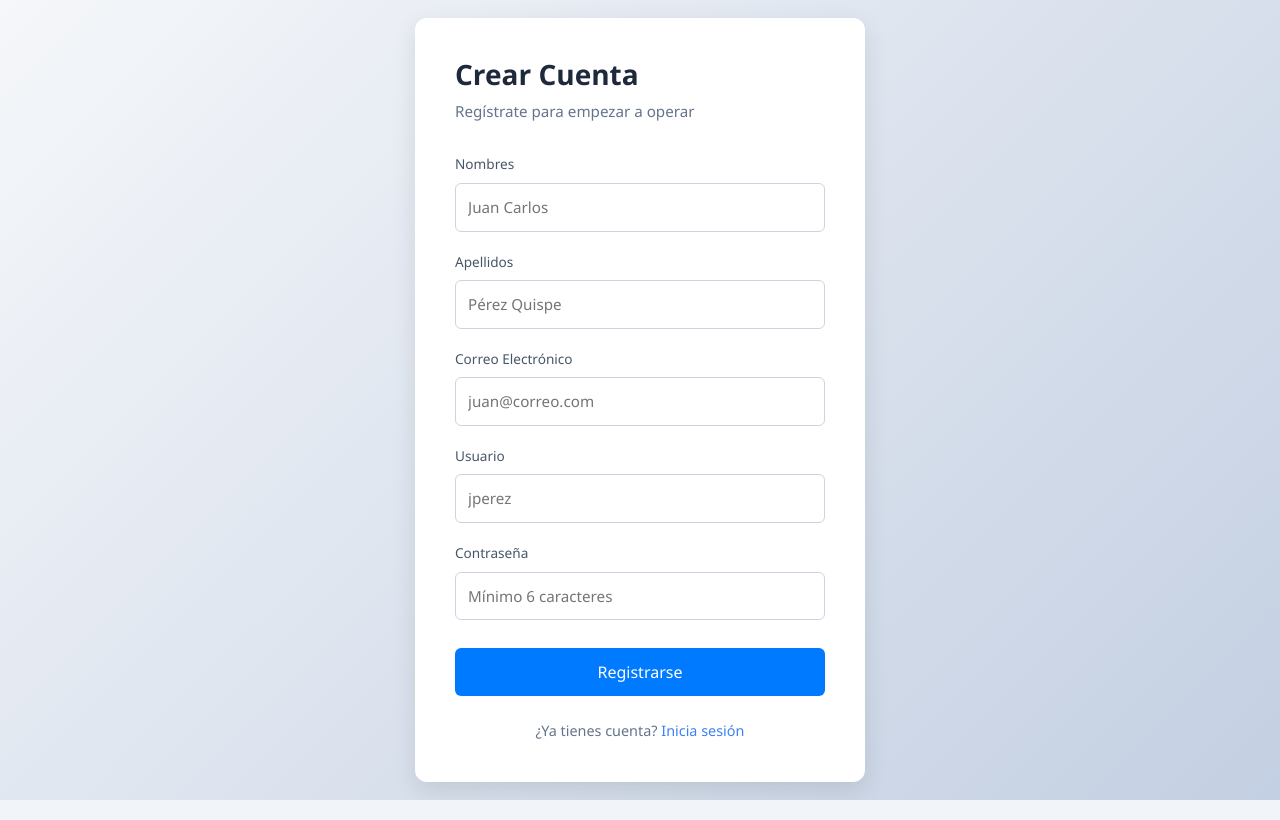
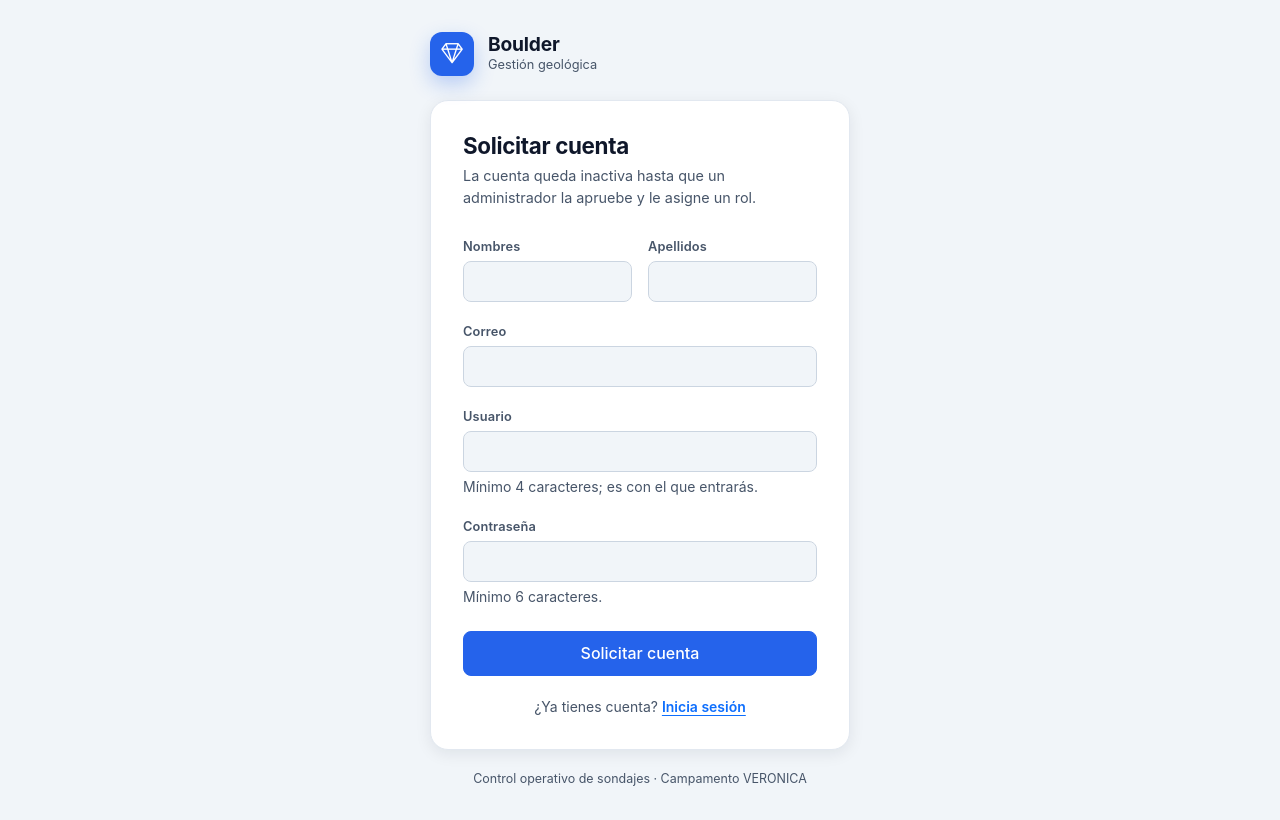
Before and after one commit to juan290399/boulder, an Angular app in the folder boulder-app/: page /auth/register in a window 1280 px wide. Built offline with nearby package versions, Linux system fonts and the light colour scheme.

Commit message:
feat(app): inicio de sesión, solicitud de cuenta y elección de rol con el sistema visual y campos rotulados

```diff
--- a/boulder-app/src/app/pages/auth-layout/auth-layout.html
+++ b/boulder-app/src/app/pages/auth-layout/auth-layout.html
@@ -1,5 +1,17 @@
-<div class="auth-container">
+<div class="auth-shell">
+  <main class="auth-panel">
+    <div class="auth-brand">
+      <div class="auth-brand__mark" aria-hidden="true"><i class="bi bi-gem"></i></div>
+      <div>
+        <p class="auth-brand__name">Boulder</p>
+        <p class="auth-brand__tag">Gestión geológica</p>
+      </div>
+    </div>
+
     <div class="auth-card">
-    <router-outlet></router-outlet>
+      <router-outlet></router-outlet>
     </div>
+
+    <p class="auth-foot">Control operativo de sondajes · Campamento VERONICA</p>
+  </main>
 </div>
--- a/boulder-app/src/app/pages/auth-layout/auth-layout.scss
+++ b/boulder-app/src/app/pages/auth-layout/auth-layout.scss
@@ -1,16 +1,71 @@
-.auth-container {
+/* Pantallas sin sesión: inicio, registro y elección de rol. Usan los mismos
+   tokens que el resto de la aplicación; los formularios son de Bootstrap. */
+
+.auth-shell {
+  min-height: 100vh;
   display: flex;
+  align-items: center;
   justify-content: center;
+  padding: 2rem 1rem;
+  background: var(--bo-canvas);
+}
+
+.auth-panel {
+  width: 100%;
+  max-width: 420px;
+}
+
+.auth-brand {
+  display: flex;
   align-items: center;
-      min-height: 100vh;
-      background: linear-gradient(135deg, #f5f7fa 0%, #c3cfe2 100%);
-      font-family: 'Segoe UI', Roboto, sans-serif;
+  gap: 0.875rem;
+  margin-bottom: 1.5rem;
 }
+
+.auth-brand__mark {
+  width: 44px;
+  height: 44px;
+  flex: 0 0 44px;
+  border-radius: var(--bo-r-md);
+  background: var(--bo-brand-500);
+  color: #fff;
+  display: flex;
+  align-items: center;
+  justify-content: center;
+  font-size: 1.35rem;
+  box-shadow: var(--bo-shadow-brand);
+}
+
+.auth-brand__name {
+  margin: 0;
+  font-size: 1.2rem;
+  font-weight: 700;
+  line-height: 1.15;
+  letter-spacing: -0.01em;
+  color: var(--bo-ink);
+}
+
+.auth-brand__tag {
+  margin: 0;
+  font-size: 0.8rem;
+  color: var(--bo-ink-2);
+}
+
 .auth-card {
-      background: white;
-      padding: 2.5rem;
-      border-radius: 12px;
-      box-shadow: 0 8px 24px rgba(0, 0, 0, 0.1);
-      width: 100%;
-      max-width: 450px;
+  background: var(--bo-surface);
+  border: 1px solid var(--bo-border);
+  border-radius: var(--bo-r-lg);
+  box-shadow: var(--bo-shadow-md);
+  padding: 2rem;
 }
+
+.auth-foot {
+  margin: 1.25rem 0 0;
+  text-align: center;
+  font-size: 0.78rem;
+  color: var(--bo-ink-2);
+}
+
+@media (max-width: 480px) {
+  .auth-card { padding: 1.5rem 1.25rem; }
+}
--- a/boulder-app/src/app/pages/auth-layout/login/login.html
+++ b/boulder-app/src/app/pages/auth-layout/login/login.html
@@ -1,36 +1,32 @@
-<div class="login-container">
-  <div class="login-card">
-    <div class="login-header">
-      <h2>Plataforma Boulder</h2>
-      <p>Control Operativo de Sondajes Mineros</p>
+<h1 class="auth-title">Iniciar sesión</h1>
+<p class="auth-sub">Entra con la cuenta que te dio el administrador.</p>
+
+<form [formGroup]="loginForm" (ngSubmit)="onLogin($event)" novalidate>
+  <div class="mb-3">
+    <label for="usuario" class="form-label">Usuario</label>
+    <input type="text" id="usuario" formControlName="usuario" class="form-control"
+           autocomplete="username" autocapitalize="none" spellcheck="false" />
+  </div>
+
+  <div class="mb-3">
+    <label for="contrasenia" class="form-label">Contraseña</label>
+    <input type="password" id="contrasenia" formControlName="contrasenia" class="form-control"
+           autocomplete="current-password" />
+  </div>
+
+  @if (errorMessage) {
+    <div class="alert alert-danger py-2 small" role="alert">
+      <i class="bi bi-exclamation-triangle me-1"></i>{{ errorMessage }}
     </div>
+  }
 
-    <form [formGroup]="loginForm" (ngSubmit)="onLogin($event)">
+  <button type="submit" class="btn btn-primary w-100" [disabled]="loginForm.invalid || loading">
+    @if (loading) {
+      <span class="spinner-border spinner-border-sm me-2" aria-hidden="true"></span>Entrando…
+    } @else {
+      Iniciar sesión
+    }
+  </button>
+</form>
 
-      <div class="form-group">
-      <label for="usuario">Usuario / Identificador</label>
-      <input
-        type="text"
-        id="usuario"
-        formControlName="usuario"
-        placeholder="Ingrese su cuenta de usuario"
-        class="form-control" /> </div>
-
-    <div class="form-group">
-      <label for="contrasenia">Contraseña</label>
-      <input
-        type="password"
-        id="contrasenia"
-        formControlName="contrasenia"
-        placeholder="••••••••"
-        class="form-control" /> </div>
-
-      <p *ngIf="errorMessage" class="text-danger small mt-2">{{ errorMessage }}</p>
-
-      <button type="submit" class="btn-login" [disabled]="loginForm.invalid || loading">
-        <span *ngIf="!loading">Iniciar Sesión</span>
-        <span *ngIf="loading" class="spinner">Autenticando...</span>
-      </button>
-    </form>
-  </div>
-</div>
+<p class="auth-alt">¿Aún no tienes cuenta? <a routerLink="/auth/register">Solicítala aquí</a></p>
--- a/boulder-app/src/app/pages/auth-layout/login/login.scss
+++ b/boulder-app/src/app/pages/auth-layout/login/login.scss
@@ -1,80 +1,29 @@
-h2 {
-  margin-top: 0;
-  color: #1e293b;
-  font-size: 1.75rem;
-  font-weight: 600;
+.auth-title {
+  margin: 0;
+  font-size: 1.4rem;
+  font-weight: 700;
+  letter-spacing: -0.015em;
+  color: var(--bo-ink);
 }
 
-.subtitle {
-  color: #64748b;
-  font-size: 0.95rem;
-  margin-bottom: 2rem;
+.auth-sub {
+  margin: 0.35rem 0 1.5rem;
+  font-size: 0.9rem;
+  color: var(--bo-ink-2);
 }
 
-.form-group {
-  margin-bottom: 1.25rem;
+.btn.w-100 {
+  padding-block: 0.6rem;
+}
 
-  label {
-    display: block;
-    margin-bottom: 0.5rem;
-    color: #475569;
-    font-size: 0.85rem;
-    font-weight: 500;
-  }
+.auth-alt {
+  margin: 1.25rem 0 0;
+  text-align: center;
+  font-size: 0.875rem;
+  color: var(--bo-ink-2);
 
-  input {
-    width: 100%;
-    padding: 0.75rem;
-    border: 1px solid #cbd5e1;
-    border-radius: 6px;
-    font-size: 0.95rem;
-    box-sizing: border-box;
-    transition: border-color 0.2s;
-
-    &:focus {
-      outline: none;
-      border-color: #3b82f6;
-      box-shadow: 0 0 0 3px rgba(59, 130, 246, 0.1);
-    }
+  a {
+    font-weight: 600;
+    text-underline-offset: 3px;
   }
 }
-
-.btn-primary {
-  width: 100%;
-  padding: 0.75rem;
-  background-color: #007bff; // Azul idéntico a tu botón "Actualizar"
-  color: white;
-  border: none;
-  border-radius: 6px;
-  font-size: 1rem;
-  font-weight: 500;
-  cursor: pointer;
-  transition: background-color 0.2s;
-  margin-top: 0.5rem;
-
-  &:hover {
-    background-color: #0056b3;
-  }
-
-  &:disabled {
-    background-color: #94a3b8;
-    cursor: not-allowed;
-  }
-}
-
-.footer-links {
-  text-align: center;
-  margin-top: 1.5rem;
-  font-size: 0.9rem;
-  color: #64748b;
-
-  a {
-    color: #3b82f6;
-    text-decoration: none;
-    font-weight: 500;
-
-    &:hover {
-      text-decoration: underline;
-    }
-  }
-}
--- a/boulder-app/src/app/pages/auth-layout/register/register.html
+++ b/boulder-app/src/app/pages/auth-layout/register/register.html
@@ -1,45 +1,60 @@
-<h2>Crear Cuenta</h2>
-<p class="subtitle">Regístrate para empezar a operar</p>
+<h1 class="auth-title">Solicitar cuenta</h1>
+<p class="auth-sub">La cuenta queda inactiva hasta que un administrador la apruebe y le asigne un rol.</p>
 
-<div *ngIf="okMessage" class="alert alert-success p-3 mb-3">
-  {{ okMessage }}
-  <button type="button" class="btn btn-link p-0 ms-1" (click)="irAlLogin()">Ir al inicio de sesión</button>
-</div>
+@if (okMessage) {
+  <div class="alert alert-success py-2 small" role="status">
+    <i class="bi bi-check-circle me-1"></i>{{ okMessage }}
+    <button type="button" class="btn btn-link btn-sm p-0 ms-1 align-baseline" (click)="irAlLogin()">Ir al inicio de sesión</button>
+  </div>
+}
 
-<div *ngIf="errorMessage" class="alert alert-danger p-3 mb-3">{{ errorMessage }}</div>
+@if (errorMessage) {
+  <div class="alert alert-danger py-2 small" role="alert">
+    <i class="bi bi-exclamation-triangle me-1"></i>{{ errorMessage }}
+  </div>
+}
 
 <form (ngSubmit)="onRegister()">
-  <div class="form-group">
-    <label>Nombres</label>
-    <input type="text" [(ngModel)]="user.nombres" name="nombres" required placeholder="Juan Carlos">
+  <div class="row g-3 mb-3">
+    <div class="col-sm-6">
+      <label for="reg-nombres" class="form-label">Nombres</label>
+      <input id="reg-nombres" type="text" class="form-control" [(ngModel)]="user.nombres" name="nombres"
+             required autocomplete="given-name">
+    </div>
+    <div class="col-sm-6">
+      <label for="reg-apellidos" class="form-label">Apellidos</label>
+      <input id="reg-apellidos" type="text" class="form-control" [(ngModel)]="user.apellidos" name="apellidos"
+             required autocomplete="family-name">
+    </div>
   </div>
 
-  <div class="form-group">
-    <label>Apellidos</label>
-    <input type="text" [(ngModel)]="user.apellidos" name="apellidos" required placeholder="Pérez Quispe">
+  <div class="mb-3">
+    <label for="reg-correo" class="form-label">Correo</label>
+    <input id="reg-correo" type="email" class="form-control" [(ngModel)]="user.correo" name="correo"
+           required autocomplete="email">
   </div>
 
-  <div class="form-group">
-    <label>Correo Electrónico</label>
-    <input type="email" [(ngModel)]="user.correo" name="correo" required placeholder="juan@correo.com">
+  <div class="mb-3">
+    <label for="reg-usuario" class="form-label">Usuario</label>
+    <input id="reg-usuario" type="text" class="form-control" [(ngModel)]="user.usuario" name="usuario"
+           required minlength="4" autocomplete="username" autocapitalize="none" spellcheck="false">
+    <div class="form-text">Mínimo 4 caracteres; es con el que entrarás.</div>
   </div>
 
-  <div class="form-group">
-    <label>Usuario</label>
-    <input type="text" [(ngModel)]="user.usuario" name="usuario" required minlength="4" placeholder="jperez">
+  <div class="mb-4">
+    <label for="reg-contrasenia" class="form-label">Contraseña</label>
+    <input id="reg-contrasenia" type="password" class="form-control" [(ngModel)]="user.contrasenia" name="contrasenia"
+           required minlength="6" autocomplete="new-password">
+    <div class="form-text">Mínimo 6 caracteres.</div>
   </div>
 
-  <div class="form-group">
-    <label>Contraseña</label>
-    <input type="password" [(ngModel)]="user.contrasenia" name="contrasenia" required minlength="6"
-           placeholder="Mínimo 6 caracteres">
-  </div>
-
-  <button type="submit" [disabled]="loading" class="btn-primary">
-    {{ loading ? 'Registrando...' : 'Registrarse' }}
+  <button type="submit" [disabled]="loading" class="btn btn-primary w-100">
+    @if (loading) {
+      <span class="spinner-border spinner-border-sm me-2" aria-hidden="true"></span>Enviando…
+    } @else {
+      Solicitar cuenta
+    }
   </button>
 </form>
 
-<div class="footer-links">
-  ¿Ya tienes cuenta? <a routerLink="/auth/login">Inicia sesión</a>
-</div>
+<p class="auth-alt">¿Ya tienes cuenta? <a routerLink="/auth/login">Inicia sesión</a></p>
--- a/boulder-app/src/app/pages/auth-layout/register/register.scss
+++ b/boulder-app/src/app/pages/auth-layout/register/register.scss
@@ -1,80 +1,29 @@
-h2 {
-  margin-top: 0;
-  color: #1e293b;
-  font-size: 1.75rem;
-  font-weight: 600;
+.auth-title {
+  margin: 0;
+  font-size: 1.4rem;
+  font-weight: 700;
+  letter-spacing: -0.015em;
+  color: var(--bo-ink);
 }
 
-.subtitle {
-  color: #64748b;
-  font-size: 0.95rem;
-  margin-bottom: 2rem;
+.auth-sub {
+  margin: 0.35rem 0 1.5rem;
+  font-size: 0.9rem;
+  color: var(--bo-ink-2);
 }
 
-.form-group {
-  margin-bottom: 1.25rem;
+.btn.w-100 {
+  padding-block: 0.6rem;
+}
 
-  label {
-    display: block;
-    margin-bottom: 0.5rem;
-    color: #475569;
-    font-size: 0.85rem;
-    font-weight: 500;
-  }
+.auth-alt {
+  margin: 1.25rem 0 0;
+  text-align: center;
+  font-size: 0.875rem;
+  color: var(--bo-ink-2);
 
-  input {
-    width: 100%;
-    padding: 0.75rem;
-    border: 1px solid #cbd5e1;
-    border-radius: 6px;
-    font-size: 0.95rem;
-    box-sizing: border-box;
-    transition: border-color 0.2s;
-
-    &:focus {
-      outline: none;
-      border-color: #3b82f6;
-      box-shadow: 0 0 0 3px rgba(59, 130, 246, 0.1);
-    }
+  a {
+    font-weight: 600;
+    text-underline-offset: 3px;
   }
 }
-
-.btn-primary {
-  width: 100%;
-  padding: 0.75rem;
-  background-color: #007bff; // Azul idéntico a tu botón "Actualizar"
-  color: white;
-  border: none;
-  border-radius: 6px;
-  font-size: 1rem;
-  font-weight: 500;
-  cursor: pointer;
-  transition: background-color 0.2s;
-  margin-top: 0.5rem;
-
-  &:hover {
-    background-color: #0056b3;
-  }
-
-  &:disabled {
-    background-color: #94a3b8;
-    cursor: not-allowed;
-  }
-}
-
-.footer-links {
-  text-align: center;
-  margin-top: 1.5rem;
-  font-size: 0.9rem;
-  color: #64748b;
-
-  a {
-    color: #3b82f6;
-    text-decoration: none;
-    font-weight: 500;
-
-    &:hover {
-      text-decoration: underline;
-    }
-  }
-}
--- a/boulder-app/src/app/pages/auth-layout/role-selection/role-selection.scss
+++ b/boulder-app/src/app/pages/auth-layout/role-selection/role-selection.scss
@@ -1,80 +1,29 @@
-h2 {
-  margin-top: 0;
-  color: #1e293b;
-  font-size: 1.75rem;
-  font-weight: 600;
+.auth-title {
+  margin: 0;
+  font-size: 1.4rem;
+  font-weight: 700;
+  letter-spacing: -0.015em;
+  color: var(--bo-ink);
 }
 
-.subtitle {
-  color: #64748b;
-  font-size: 0.95rem;
-  margin-bottom: 2rem;
+.auth-sub {
+  margin: 0.35rem 0 1.5rem;
+  font-size: 0.9rem;
+  color: var(--bo-ink-2);
 }
 
-.form-group {
-  margin-bottom: 1.25rem;
+.btn.w-100 {
+  padding-block: 0.6rem;
+}
 
-  label {
-    display: block;
-    margin-bottom: 0.5rem;
-    color: #475569;
-    font-size: 0.85rem;
-    font-weight: 500;
-  }
+.auth-alt {
+  margin: 1.25rem 0 0;
+  text-align: center;
+  font-size: 0.875rem;
+  color: var(--bo-ink-2);
 
-  input {
-    width: 100%;
-    padding: 0.75rem;
-    border: 1px solid #cbd5e1;
-    border-radius: 6px;
-    font-size: 0.95rem;
-    box-sizing: border-box;
-    transition: border-color 0.2s;
-
-    &:focus {
-      outline: none;
-      border-color: #3b82f6;
-      box-shadow: 0 0 0 3px rgba(59, 130, 246, 0.1);
-    }
+  a {
+    font-weight: 600;
+    text-underline-offset: 3px;
   }
 }
-
-.btn-primary {
-  width: 100%;
-  padding: 0.75rem;
-  background-color: #007bff; // Azul idéntico a tu botón "Actualizar"
-  color: white;
-  border: none;
-  border-radius: 6px;
-  font-size: 1rem;
-  font-weight: 500;
-  cursor: pointer;
-  transition: background-color 0.2s;
-  margin-top: 0.5rem;
-
-  &:hover {
-    background-color: #0056b3;
-  }
-
-  &:disabled {
-    background-color: #94a3b8;
-    cursor: not-allowed;
-  }
-}
-
-.footer-links {
-  text-align: center;
-  margin-top: 1.5rem;
-  font-size: 0.9rem;
-  color: #64748b;
-
-  a {
-    color: #3b82f6;
-    text-decoration: none;
-    font-weight: 500;
-
-    &:hover {
-      text-decoration: underline;
-    }
-  }
-}
```
Also changed, not shown: boulder-app/src/app/pages/auth-layout/role-selection/role-selection.html (+11 -15 lines), 1 other file (tests, documents, lock files or other folders). Lines whose indentation alone changed are shown as unchanged.
